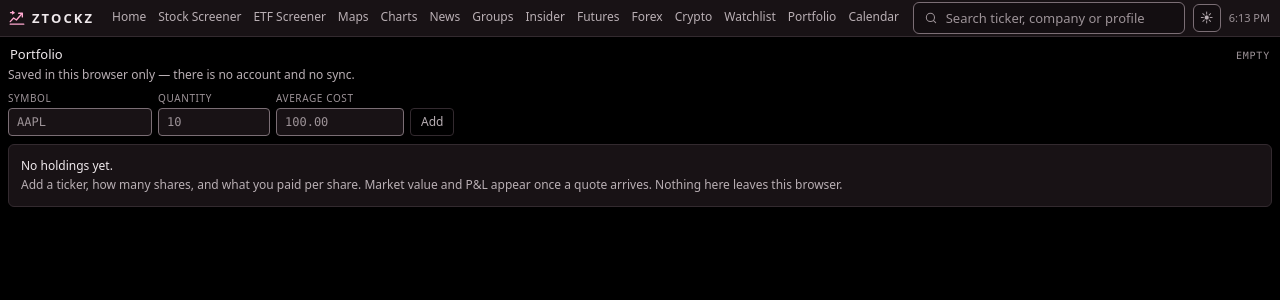
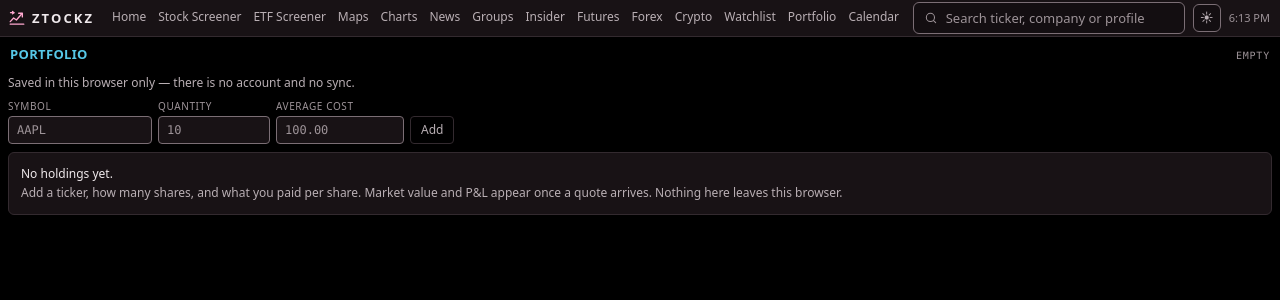
Before and after one commit to zaaaxx11/signal-research, a React (Vite) app in the folder web/: page /portfolio in a window 1280 px wide. Shown: the top 300 px of the page. Built offline with nearby package versions, Linux system fonts and the light colour scheme.

Commit message:
polish(watchlist+portfolio): SectionTitle + quoteProps + robots.txt

```diff
--- a/web/src/lists/PortfolioPage.tsx
+++ b/web/src/lists/PortfolioPage.tsx
@@ -23,6 +23,8 @@
 
 import * as React from "react";
 
+import { SectionTitle } from "@/components/SectionTitle";
+import { quoteProps } from "@/lib/quoteAttrs";
 import { LogoMark } from "@/grid/LogoMark";
 import { Link } from "@/shell/routes";
 
@@ -154,7 +156,7 @@ export function PortfolioPage() {
   return (
     <main data-testid="portfolio-page" className="min-h-0 flex-1 overflow-y-auto bg-bg px-2 py-2">
       <div className="flex min-w-0 items-baseline justify-between gap-3 px-0.5">
-        <h1 className="text-ui font-medium text-fg">Portfolio</h1>
+        <SectionTitle variant={2}>Portfolio</SectionTitle>
         <p
           data-testid="portfolio-count"
           className="font-mono text-label uppercase tracking-[0.08em] text-fg-subtle"
@@ -299,6 +301,7 @@ export function PortfolioPage() {
                       data-symbol={symbol}
                       data-missing={state === "missing" ? "true" : "false"}
                       className="h-6 border-b border-line/60 odd:bg-row-alt hover:bg-row-hover"
+                      {...quoteProps({ symbol, name: row.quote?.name ?? undefined, price: row.quote?.price ?? null, changePct: row.quote?.changePct ?? null, kind: "stock" })}
                     >
                       <td className="min-w-0 px-2">
                         <span className="flex min-w-0 items-center gap-1.5">
--- a/web/src/lists/WatchlistPage.tsx
+++ b/web/src/lists/WatchlistPage.tsx
@@ -23,6 +23,9 @@
 
 import * as React from "react";
 
+import { SectionTitle } from "@/components/SectionTitle";
+import { ErrorState } from "@/components/ErrorState";
+import { quoteProps } from "@/lib/quoteAttrs";
 import { LogoMark } from "@/grid/LogoMark";
 import { Link } from "@/shell/routes";
 
@@ -90,7 +93,7 @@ export function WatchlistPage() {
   return (
     <main data-testid="watchlist-page" className="min-h-0 flex-1 overflow-y-auto bg-bg px-2 py-2">
       <div className="flex min-w-0 items-baseline justify-between gap-3 px-0.5">
-        <h1 className="text-ui font-medium text-fg">Watchlist</h1>
+        <SectionTitle variant={2}>Watchlist</SectionTitle>
         <p
           data-testid="watchlist-count"
           className="font-mono text-label uppercase tracking-[0.08em] text-fg-subtle"
@@ -205,6 +208,7 @@ export function WatchlistPage() {
                       data-symbol={symbol}
                       data-missing={state === "missing" ? "true" : "false"}
                       className="h-6 border-b border-line/60 odd:bg-row-alt hover:bg-row-hover"
+                      {...quoteProps({ symbol, name: quote?.name ?? undefined, price: quote?.price ?? null, changePct: quote?.changePct ?? null, kind: "stock" })}
                     >
                       <td className="nums px-2 text-fg-subtle">{index + 1}</td>
                       <td className="min-w-0 px-2">
```
Also changed, not shown: web/public/robots.txt (added).
